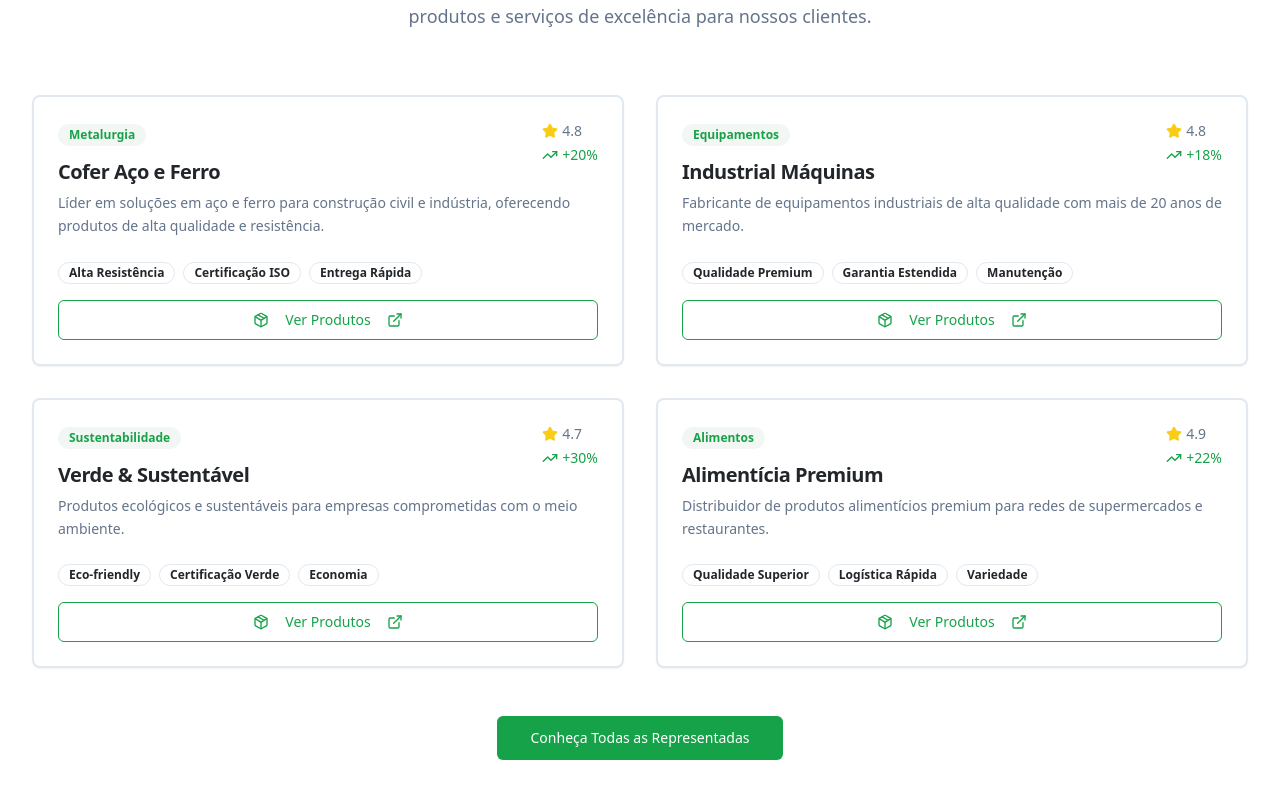
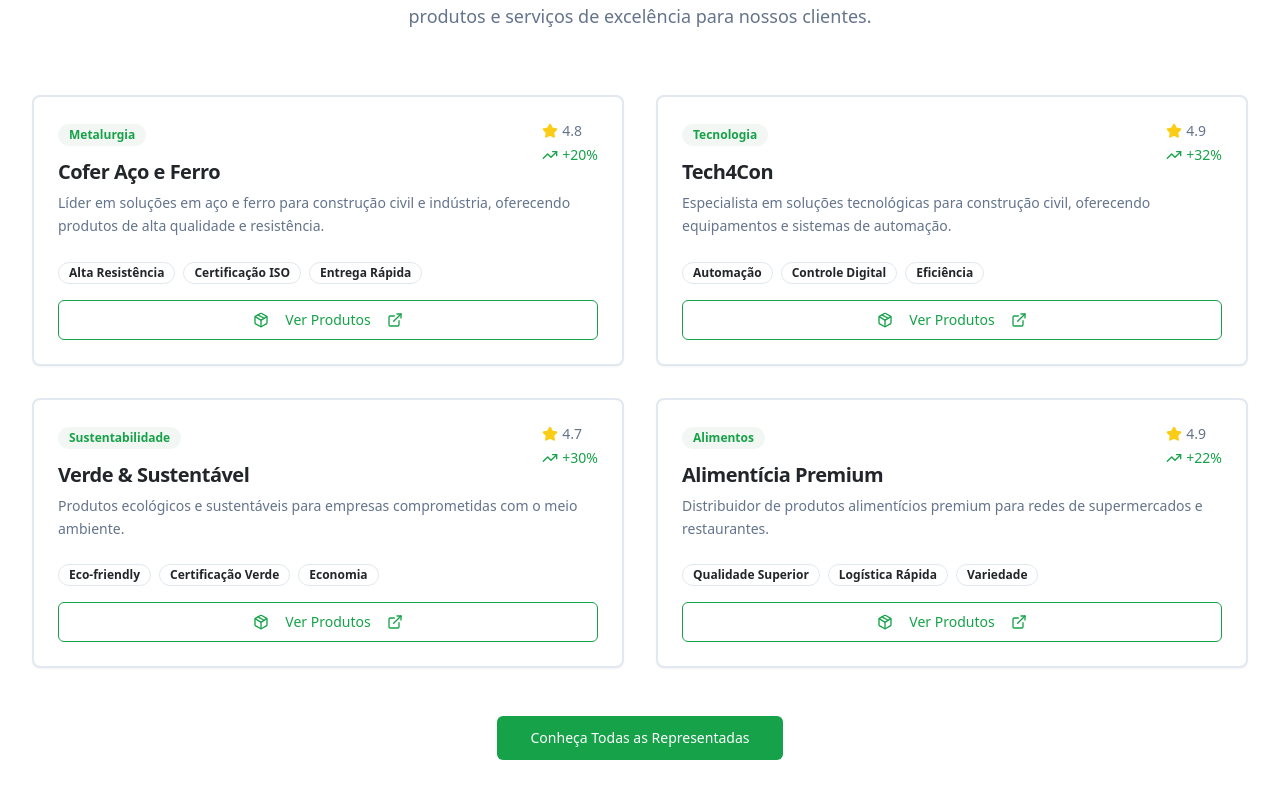
Before and after one commit to antonelligu/Empresa, a React (Vite) app: page / in a window 1280 px wide. Shown: the part 1848-2647 px from the top of the page. Built offline with nearby package versions, Linux system fonts and the light colour scheme.

Commit message:
Update represented company name
Updated the name of one of the represented companies to "Tech4Con".

```diff
--- a/src/components/Representatives.tsx
+++ b/src/components/Representatives.tsx
@@ -14,12 +14,12 @@ const Representatives = () => {
       growth: "+20%"
     },
     {
-      name: "Industrial Máquinas",
-      category: "Equipamentos",
-      description: "Fabricante de equipamentos industriais de alta qualidade com mais de 20 anos de mercado.",
-      highlights: ["Qualidade Premium", "Garantia Estendida", "Manutenção"],
-      rating: 4.8,
-      growth: "+18%"
+      name: "Tech4Con",
+      category: "Tecnologia",
+      description: "Especialista em soluções tecnológicas para construção civil, oferecendo equipamentos e sistemas de automação.",
+      highlights: ["Automação", "Controle Digital", "Eficiência"],
+      rating: 4.9,
+      growth: "+32%"
     },
     {
       name: "Verde & Sustentável",
```
